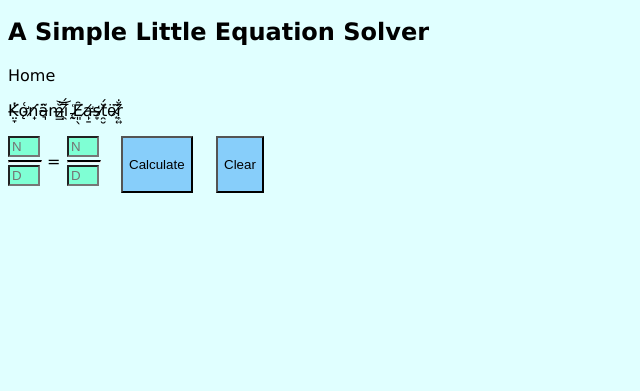
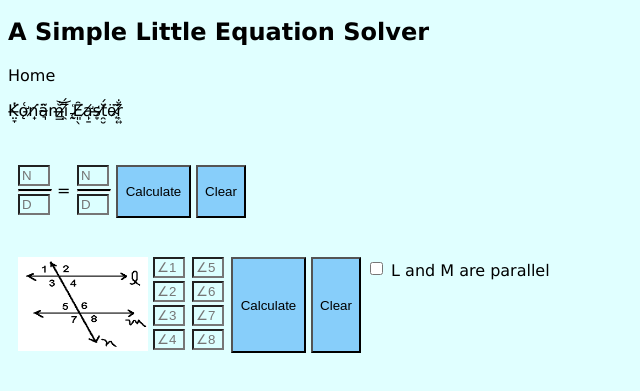
Before and after one commit to beaver700nh/stuffnstuff, a website: page public/equasol/index.html in a window 1280 px wide. Shown: the part 49-440 px from the top of the page, without its empty margins (0-640 px from the left). Drawn offline with nearby package versions, Linux system fonts and the light colour scheme.

Commit message:
working on trvrsl

```diff
--- a/public/equasol/index.html
+++ b/public/equasol/index.html
@@ -13,6 +13,8 @@
     <p class="simlink" id="home" onclick="location.href = '/';">Home</p>
 
     <p>K̶̤̞̔͘ǫ̵̛͑n̸̟͘ä̴͉̃m̶̳̐͝i̸̯̅̈́ ̵͙̰͑Ȇ̸͈̖͘a̸̛̙̱s̶̞̒t̸̯̮̆́ë̴͙͂r̸͎͍̄̐</p>
+
+    <br />
 
     <div id="xprod-grid">
       <div id="xprod-n1-div">
@@ -47,9 +49,57 @@
       </div>
     </div>
 
+    <br />
+
+    <div id="trvrsl-grid">
+      <div id="trvrsl-image-div">
+        <img id="trvrsl-image" src="images/transversal.png" alt="transversal image" width="130" height="94" />
+      </div>
+      <div id="trvrsl-input1-div">
+        <input type="number" id="trvrsl-input1" placeholder="&angle;1" class="innum" />
+      </div>
+      <div id="trvrsl-input2-div">
+        <input type="number" id="trvrsl-input2" placeholder="&angle;2" class="innum" />
+      </div>
+      <div id="trvrsl-input3-div">
+        <input type="number" id="trvrsl-input3" placeholder="&angle;3" class="innum" />
+      </div>
+      <div id="trvrsl-input4-div">
+        <input type="number" id="trvrsl-input4" placeholder="&angle;4" class="innum" />
+      </div>
+      <div id="trvrsl-input5-div">
+        <input type="number" id="trvrsl-input5" placeholder="&angle;5" class="innum" />
+      </div>
+      <div id="trvrsl-input6-div">
+        <input type="number" id="trvrsl-input6" placeholder="&angle;6" class="innum" />
+      </div>
+      <div id="trvrsl-input7-div">
+        <input type="number" id="trvrsl-input7" placeholder="&angle;7" class="innum" />
+      </div>
+      <div id="trvrsl-input8-div">
+        <input type="number" id="trvrsl-input8" placeholder="&angle;8" class="innum" />
+      </div>
+      <div id="trvrsl-calc-div">
+        <button id="trvrsl-calc">Calculate</button>
+      </div>
+      <div id="trvrsl-clear-div">
+        <button id="trvrsl-clear">Clear</button>
+      </div>
+      <div id="trvrsl-parallel-div">
+        <input type="checkbox" id="trvrsl-parallel" name="trvrsl-parallel" class="incheck" />
+        <label for="trvrsl-parallel">L and M are parallel</label>
+      </div>
+      <div id="trvrsl-status-div">
+        <span id="trvrsl-status"></span>
+      </div>
+    </div>
+
+    <br />
+
     <script src="https://ajax.googleapis.com/ajax/libs/jquery/3.5.1/jquery.min.js"></script>
     <script src="misc.js"></script>
-    <script src="xprod_funcs.js"></script>
+    <script src="xprod.js"></script>
+    <script src="trvrsl.js"></script>
     <script src="script.js"></script>
   </body>
 </html>
--- a/public/equasol/script.js
+++ b/public/equasol/script.js
@@ -2,5 +2,8 @@ $(document).ready(
   () => {
     $("#xprod-calc").click(XPROD.calculate);
     $("#xprod-clear").click(XPROD.clear);
+
+    $("#trvrsl-calc").click(TRVRSL.calculate);
+    $("#trvrsl-clear").click(TRVRSL.clear);
   }
 );
--- a/public/equasol/style.css
+++ b/public/equasol/style.css
@@ -2,14 +2,19 @@ html {
   background-color: lightcyan;
 }
 
+/* div {
+  border: 1px dotted black;
+} */
+
 /* CROSS PRODUCTS */
 
 #xprod-grid {
-  display: inline-grid;
+  display: grid;
   grid-template-rows: 24px 5px 24px;
-  grid-template-columns: 34px 15px 34px 100px 60px auto;
+  grid-template-columns: 34px 15px 34px 75px 50px auto;
   row-gap: 0;
   column-gap: 5px;
+  margin: 10px;
 }
 
 #xprod-n1-div {grid-area: 1 / 1 / 2 / 2;}
@@ -24,29 +29,75 @@ html {
   line-height: 51px;
 }
 
-#xprod-calc {
+#xprod-calc-div {
   grid-area: 1 / 4 / 4 / 5;
   line-height: 51px;
-  margin-left: 15px;
 }
 
-#xprod-clear {
+#xprod-clear-div {
   grid-area: 1 / 5 / 4 / 6;
   line-height: 51px;
-  margin-left: 5px;
 }
 
-#xprod-status {
+#xprod-status-div {
   grid-area: 1 / 6 / 4 / 7;
   vertical-align: middle;
   line-height: 51px;
+}
+
+/* TRANSVERSALS */
+
+#trvrsl-grid {
+  display: grid;
+  grid-template-rows: 24px 24px 24px 24px;
+  grid-template-columns: 130px 34px 34px 75px 50px auto;
+  row-gap: 0;
+  column-gap: 5px;
+  margin: 10px;
+}
+
+#trvrsl-image-div  {grid-area: 1 / 1 / 5 / 2;}
+#trvrsl-input1-div {grid-area: 1 / 2 / 2 / 3;}
+#trvrsl-input2-div {grid-area: 2 / 2 / 3 / 3;}
+#trvrsl-input3-div {grid-area: 3 / 2 / 4 / 3;}
+#trvrsl-input4-div {grid-area: 4 / 2 / 5 / 3;}
+#trvrsl-input5-div {grid-area: 1 / 3 / 2 / 4;}
+#trvrsl-input6-div {grid-area: 2 / 3 / 3 / 4;}
+#trvrsl-input7-div {grid-area: 3 / 3 / 4 / 4;}
+#trvrsl-input8-div {grid-area: 4 / 3 / 5 / 4;}
+
+#trvrsl-calc-div {
+  grid-area: 1 / 4 / 5 / 5;
+  line-height: 51px;
+}
+
+#trvrsl-clear-div {
+  grid-area: 1 / 5 / 5 / 6;
+  line-height: 51px;
+}
+
+#trvrsl-parallel-div {
+  grid-area: 1 / 6 / 3 / 7;
+  vertical-align: middle;
+  line-height: 25px;
+}
+
+label[for="trvrsl-parallel"] {
+  vertical-align: middle;
+  line-height: 25px;
+}
+
+#trvrsl-status-div {
+  grid-area: 3 / 6 / 5 / 7;
+  vertical-align: middle;
+  line-height: 25px;
 }
 
 /* MISCELLANEOUS */
 
 .innum {
   width: 32px;
-  background-color: aquamarine;
+  background-color: rgb(220, 255, 255);
 }
 
 .innum::-webkit-inner-spin-button,
@@ -64,7 +115,7 @@ html {
   margin: 0px;
 }
 
-button        {background-color: lightskyblue; cursor: pointer;}
+button        {background-color: lightskyblue; cursor: pointer; width: 100%; height: 100%;}
 button:focus  {background-color: lightskyblue; outline: none;}
 button:hover  {background-color: lightseagreen;}
 button:active {background-color: rgb(208, 233, 255);}
--- /dev/null
+++ b/public/equasol/trvrsl.js
@@ -0,0 +1,41 @@
+class TRVRSL {
+  static calculate() {
+    let angles = [];
+
+    for (let i = 1; i <= 8; ++i) {
+      angles.push(
+        parseInt(
+          $(`#trvrsl-input${i}`).val()
+        )
+      );
+    }
+
+    TRVRSL.solve(angles.slice(0, 4), TRVRSL.get_input_ids(0, 4), "#trvrsl-status");
+    TRVRSL.solve(angles.slice(4, 8), TRVRSL.get_input_ids(4, 8), "#trvrsl-status");
+
+    if ($("#trvrsl-parallel").prop("checked")) {
+      // Catch conflict
+      //   Report error
+    }
+  }
+
+  static clear() {
+    for (let i = 1; i <= 8; ++i) {
+      $(`#trvrsl-input${i}`).val("");
+    }
+  }
+
+  static solve(angles, outs, status) {
+
+  }
+
+  static get_input_ids(start, exend) {
+    let res = [];
+
+    for (let i = start; i < exend; ++i) {
+      res.push(`#trvrsl-input${i}`);
+    }
+
+    return res;
+  }
+}
```
Also changed, not shown: public/equasol/images/transversal.png (added), public/equasol/xprod.js (renamed from public/equasol/xprod_funcs.js).
